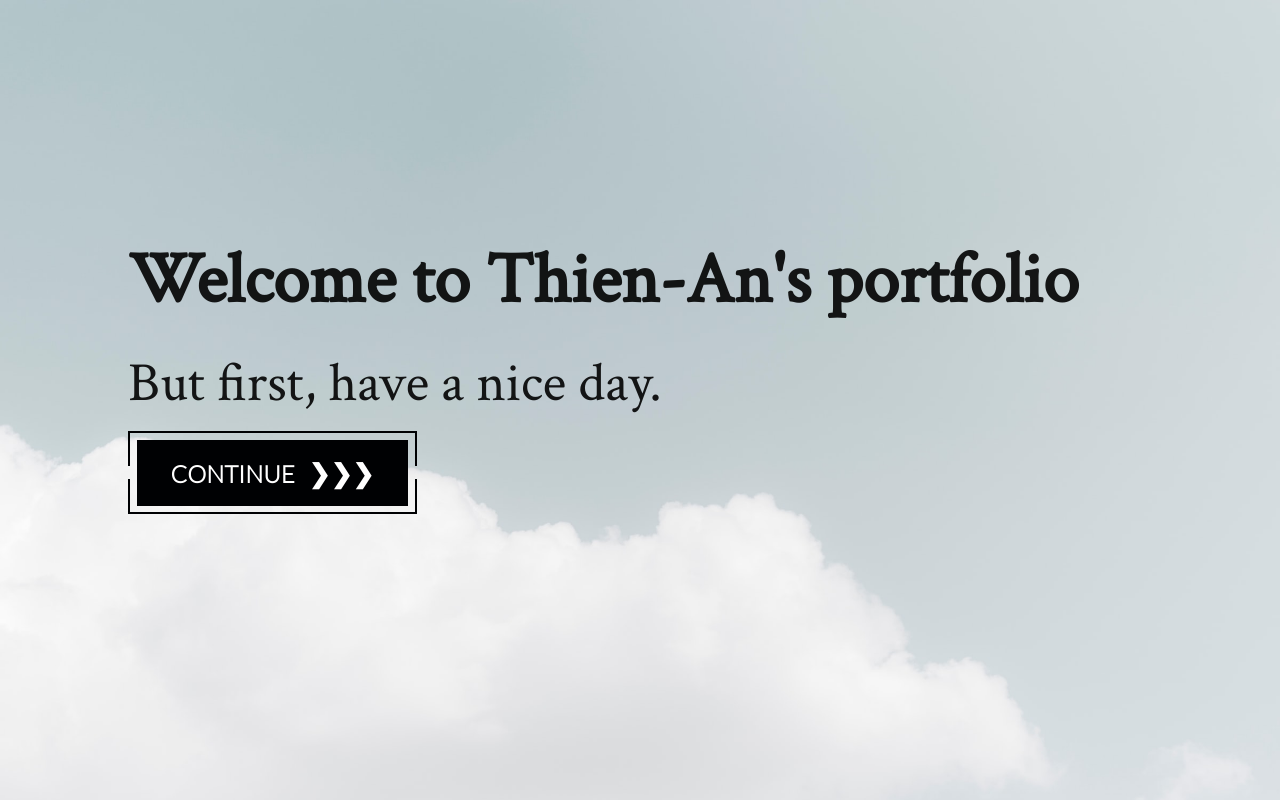
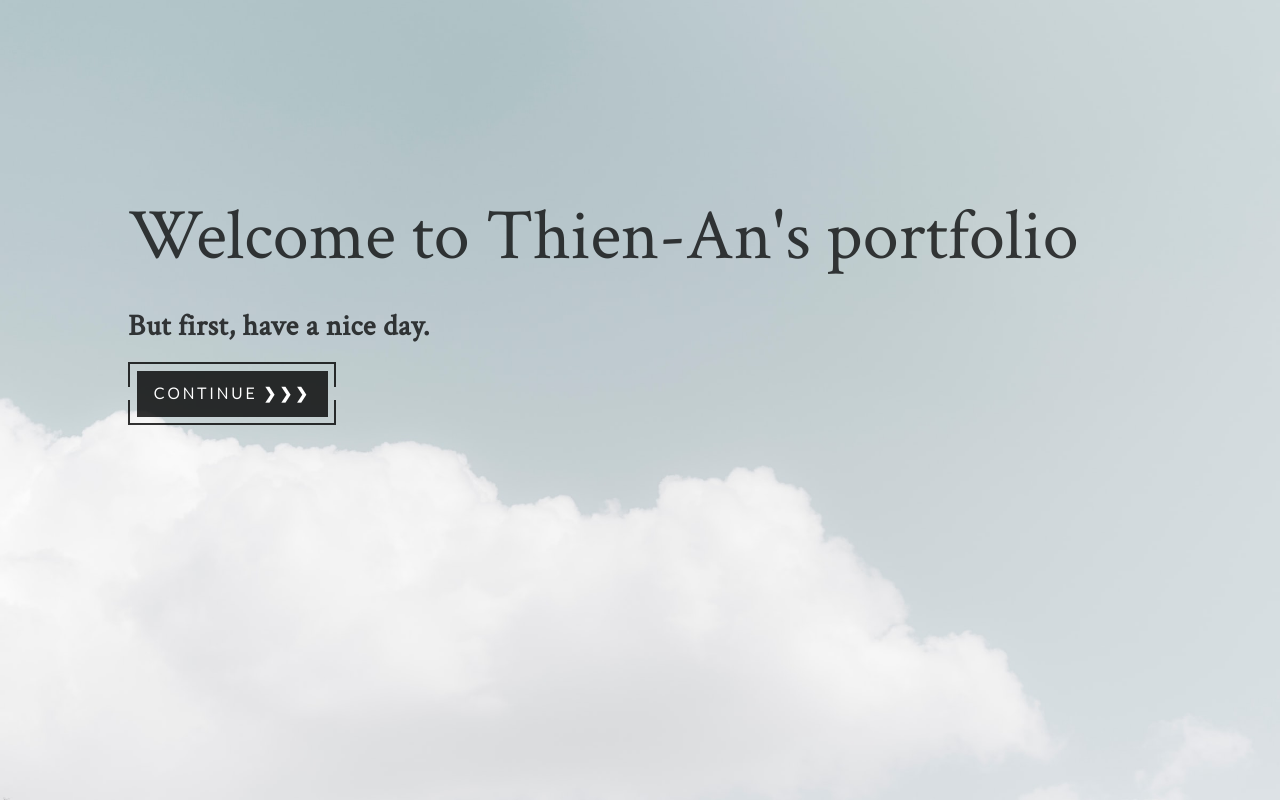
Before and after one commit to mrred243/Portfolio, a React (Vite) app: page /cover in a window 1280 px wide. Built offline with nearby package versions, Linux system fonts and the light colour scheme.

Commit message:
edit cover page element postion and text color

```diff
--- a/src/index.css
+++ b/src/index.css
@@ -17,9 +17,9 @@ linear-gradient(rgba(178, 207, 226, 0.5), rgba(178, 207, 226, 0.5))
   --fw-bold: 500;
 
   --clr-light: #fdfefe;
-  --clr-text: #000103;
+  --clr-text: rgba(0,0,0,0.8);
   --clr-accent1: #e8dbdc;
-  --clr-accent2: #b2cfe2;
+  --clr-accent2: #a3becf;
   --clr-accent3: #262e35;
 
 
@@ -35,7 +35,7 @@ linear-gradient(rgba(178, 207, 226, 0.5), rgba(178, 207, 226, 0.5))
 @media (min-width: 800px) {
   :root {
     --fs-h1: 4.25rem;
-    --fs-h2: 3.25rem;
+    --fs-h2: 3rem;
     --fs-h3: 1.75rem;
     --fs-body: 1.125rem;
   }
@@ -82,11 +82,12 @@ h5 {
   font-family: var(--ff-secondary);
   line-height: 1;
   margin: 0;
-  color: rgba(0, 0, 0, 0.9);
+  color: rgba(0, 0, 0, 0.75);
 }
 
 h1 {
   font-size: var(--fs-h1);
+  font-weight: 400;
 }
 h2 {
   font-size: var(--fs-h2);
@@ -95,7 +96,6 @@ h2 {
 h3 {
   font-size: var(--fs-h3);
   letter-spacing: 0.5px;
-  color: var(--clr-accent3);
 }
 
 p {
@@ -427,7 +427,7 @@ header {
 }
 
 .preview--btn {
-  padding: 0.7em 1.5em 1em 1.7em;
+  padding: 0.5em 1em .7em 1.2em;
   font-family: var(--ff-primary);
   font-size: var(--fs-body);
   border-radius: 30px;
@@ -522,7 +522,7 @@ header {
 .intro__btn{
   position:relative;
   display:inline-block;
-  font-size:1.4rem;
+  font-size: .8em;
   padding:.5rem;
   border:0;
   text-transform:uppercase;
@@ -532,6 +532,7 @@ header {
   font-family:var(--ff-primary);
   font-weight:600;
   outline: none;
+  letter-spacing: 3px;
 }
 
 .intro__btn:after,
@@ -574,7 +575,7 @@ header {
   position:relative;
   overflow:hidden;
   margin:0;
-  background-color: var(--clr-text);
+  background-color: rgba(0, 0, 0, 0.8);
 }
 
 .label:before{
@@ -609,7 +610,7 @@ header {
 .label-text{
   position:relative;
   display:block;
-  padding: 1.0rem 2rem;
+  padding: 0.8rem 1rem;
   background-color:transparent;
   z-index:1
   }
@@ -627,28 +628,25 @@ header {
 .cover {
   background-image: url(./asset/coverpage.jpg);
   background-size: cover;
-  height: 100%;
-  padding: 90px 1em;
+  height: 100vh;
+  padding: 5vh 1em;
   color: var(--clr-text);
+  background-position: center;
 }
 
 .cover h1{
-  margin-top: 40%;
+  margin-top: 20vh;
   margin-bottom: 40px;
 }
 @media(min-width: 350px) {
   .cover{
-    padding: 90px 3em;
+    padding: 5vh 3em;
   }
 }
 
 @media(min-width: 650px) {
   .cover{
-    padding: 90px 10%;
-  }
-
-  .cover h1{
-    margin-top: 15%
+    padding: 5vh 10%;
   }
 }
 
--- a/src/views/CoverPage.js
+++ b/src/views/CoverPage.js
@@ -9,12 +9,12 @@ const CoverPage = () => {
     return (
         <div className="cover">
             <h1>Welcome to Thien-An's portfolio</h1>
-            <h2 style={{marginBottom: 20}}>But first, have a nice day.</h2>
+            <h3 style={{marginBottom: 20}}>But first, have a nice day.</h3>
             <div>
               <button className="intro__btn" onClick={() => history.push(`/home`)}>
               <div className="label" >
                 <span className="hover-effect"></span>
-                <span className="label-text">Continue &nbsp;&nbsp;<span style={{fontSize: '1.1em'}}>❯❯❯</span></span>
+                <span className="label-text">Continue <span>❯❯❯</span></span>
                 </div>
               </button>
             </div>
```
